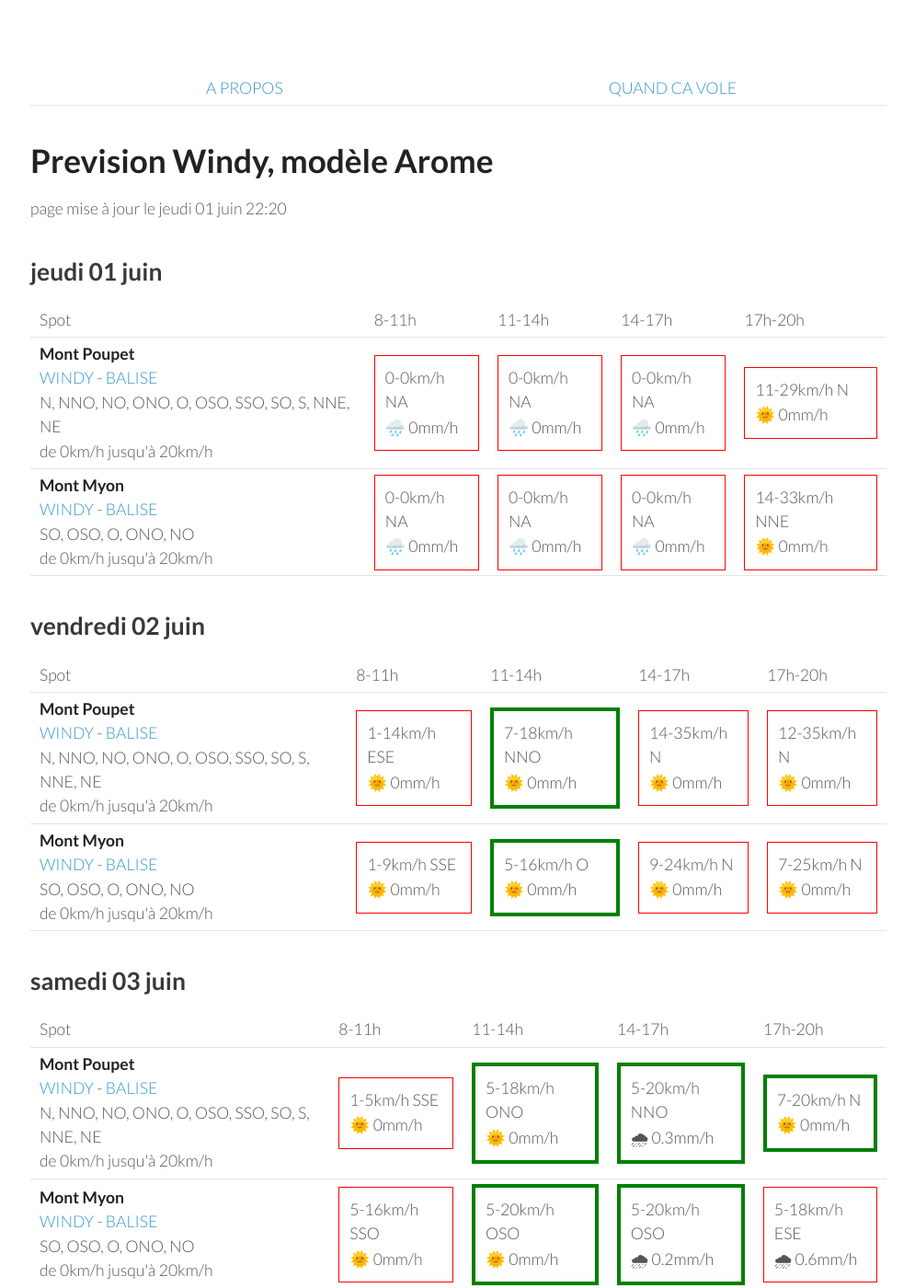
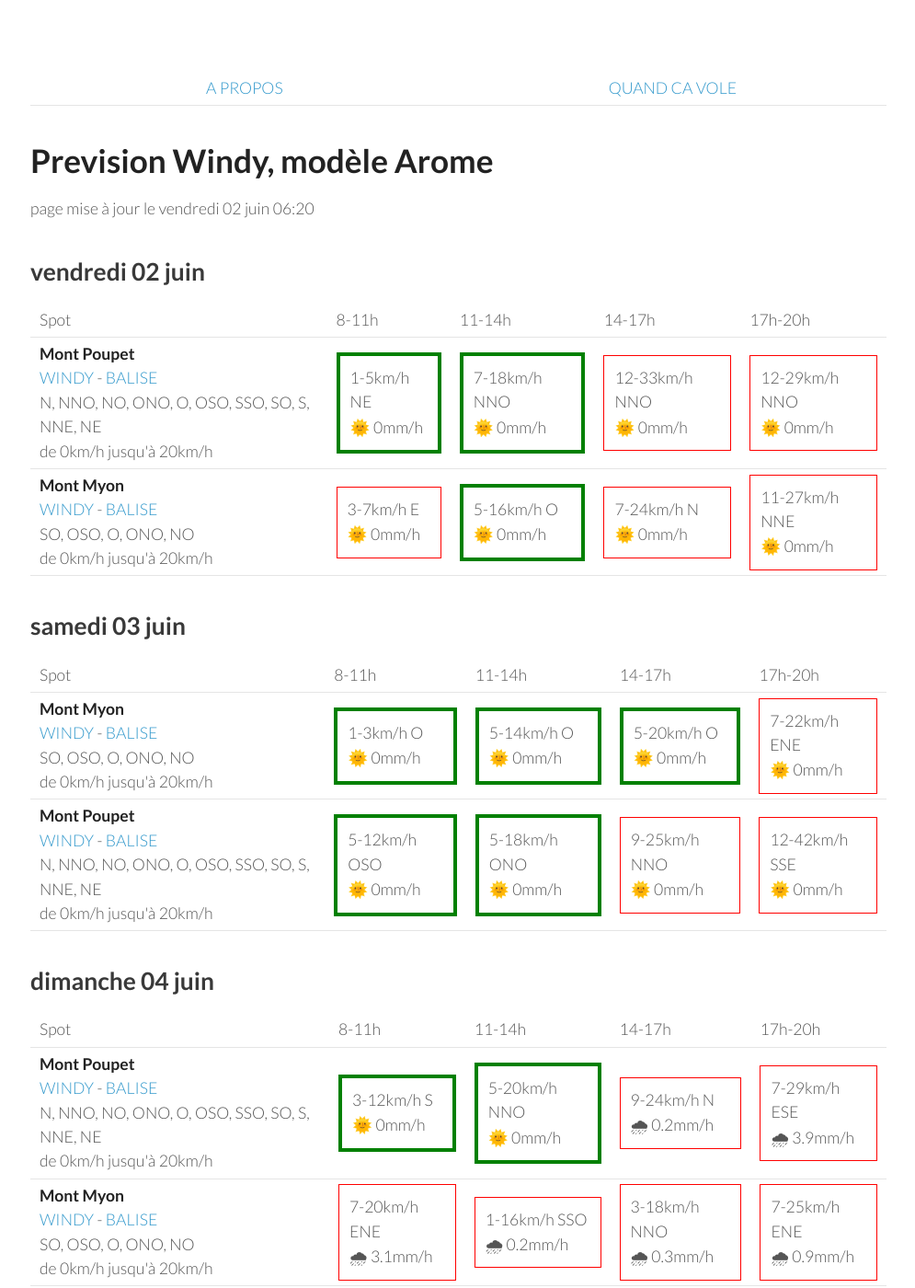
Before and after one commit to parapente-dans-le-nord/parapente-dans-le-nord.github.io, a Jekyll site: the page built from jura.markdown, in a window 1280 px wide and 1400 px high. Shown: the whole window at 92% size, without its empty margins (25-1020 px from the left). Built offline with Jekyll 4.4.1, drawn with Linux system fonts in a browser that asks for light colours; some of the changed text lies outside the part shown.

Commit message:
update index.markdown

```diff
--- a/jura.markdown
+++ b/jura.markdown
@@ -7,42 +7,8 @@ title:  "Tous les spots"
 {: .links}
 
 # Prevision Windy, modèle Arome
-page mise à jour le jeudi 01 juin 22:20
+page mise à jour le vendredi 02 juin 06:20
 
-## jeudi 01 juin
-
-{::nomarkdown}
-<table>
-  <tbody>
-    <tr>
-      <td>Spot</td>
-      <td>8-11h</td>
-      <td>11-14h</td>
-      <td>14-17h</td>
-      <td>17h-20h</td>
-    </tr>
-<tr>
-        <td><strong>Mont Poupet</strong><br><a href="https://windy.com/46.970/5.876?46.541,5.876,8">WINDY</a> - <span class=""><a href="http://www.balisemeteo.com/balise.php?idBalise=92">BALISE</a> </span><br> <span class="vent-favorable">N, NNO, NO, ONO, O, OSO, SSO, SO, S, NNE, NE</span><br><span class="force-vent">de 0km/h jusqu'à 20km/h</span> </td>
-
-            <td><div class="not-flyable"><p>0-0km/h NA</p><p>🌧️ 0mm/h</p></div></td>
-            <td><div class="not-flyable"><p>0-0km/h NA</p><p>🌧️ 0mm/h</p></div></td>
-            <td><div class="not-flyable"><p>0-0km/h NA</p><p>🌧️ 0mm/h</p></div></td>
-            <td><div class="not-flyable"><p>11-29km/h N</p><p>🌞 0mm/h</p></div></td>
-
-    </tr>
-<tr>
-        <td><strong>Mont Myon</strong><br><a href="https://windy.com/46.331/5.397?45.898,5.394,8,m:eWoagj8">WINDY</a> - <span class=""><a href="http://www.balisemeteo.com/balise.php?idBalise=70">BALISE</a> </span><br> <span class="vent-favorable">SO, OSO, O, ONO, NO</span><br><span class="force-vent">de 0km/h jusqu'à 20km/h</span> </td>
-
-            <td><div class="not-flyable"><p>0-0km/h NA</p><p>🌧️ 0mm/h</p></div></td>
-            <td><div class="not-flyable"><p>0-0km/h NA</p><p>🌧️ 0mm/h</p></div></td>
-            <td><div class="not-flyable"><p>0-0km/h NA</p><p>🌧️ 0mm/h</p></div></td>
-            <td><div class="not-flyable"><p>14-33km/h NNE</p><p>🌞 0mm/h</p></div></td>
-
-    </tr>
-
-</tbody>
-</table>
-{:/}
 ## vendredi 02 juin
 
 {::nomarkdown}
@@ -58,20 +24,20 @@ page mise à jour le jeudi 01 juin 22:20
 <tr>
         <td><strong>Mont Poupet</strong><br><a href="https://windy.com/46.970/5.876?46.541,5.876,8">WINDY</a> - <span class=""><a href="http://www.balisemeteo.com/balise.php?idBalise=92">BALISE</a> </span><br> <span class="vent-favorable">N, NNO, NO, ONO, O, OSO, SSO, SO, S, NNE, NE</span><br><span class="force-vent">de 0km/h jusqu'à 20km/h</span> </td>
 
-            <td><div class="not-flyable"><p>1-14km/h ESE</p><p>🌞 0mm/h</p></div></td>
+            <td><div class="flyable"><p>1-5km/h NE</p><p>🌞 0mm/h</p></div></td>
             <td><div class="flyable"><p>7-18km/h NNO</p><p>🌞 0mm/h</p></div></td>
-            <td><div class="not-flyable"><p>14-35km/h N</p><p>🌞 0mm/h</p></div></td>
-            <td><div class="not-flyable"><p>12-35km/h N</p><p>🌞 0mm/h</p></div></td>
+            <td><div class="not-flyable"><p>12-33km/h NNO</p><p>🌞 0mm/h</p></div></td>
+            <td><div class="not-flyable"><p>12-29km/h NNO</p><p>🌞 0mm/h</p></div></td>
 
 
     </tr>
 <tr>
         <td><strong>Mont Myon</strong><br><a href="https://windy.com/46.331/5.397?45.898,5.394,8,m:eWoagj8">WINDY</a> - <span class=""><a href="http://www.balisemeteo.com/balise.php?idBalise=70">BALISE</a> </span><br> <span class="vent-favorable">SO, OSO, O, ONO, NO</span><br><span class="force-vent">de 0km/h jusqu'à 20km/h</span> </td>
 
-            <td><div class="not-flyable"><p>1-9km/h SSE</p><p>🌞 0mm/h</p></div></td>
+            <td><div class="not-flyable"><p>3-7km/h E</p><p>🌞 0mm/h</p></div></td>
             <td><div class="flyable"><p>5-16km/h O</p><p>🌞 0mm/h</p></div></td>
-            <td><div class="not-flyable"><p>9-24km/h N</p><p>🌞 0mm/h</p></div></td>
-            <td><div class="not-flyable"><p>7-25km/h N</p><p>🌞 0mm/h</p></div></td>
+            <td><div class="not-flyable"><p>7-24km/h N</p><p>🌞 0mm/h</p></div></td>
+            <td><div class="not-flyable"><p>11-27km/h NNE</p><p>🌞 0mm/h</p></div></td>
 
 
     </tr>
@@ -92,22 +58,22 @@ page mise à jour le jeudi 01 juin 22:20
       <td>17h-20h</td>
     </tr>
 <tr>
-        <td><strong>Mont Poupet</strong><br><a href="https://windy.com/46.970/5.876?46.541,5.876,8">WINDY</a> - <span class=""><a href="http://www.balisemeteo.com/balise.php?idBalise=92">BALISE</a> </span><br> <span class="vent-favorable">N, NNO, NO, ONO, O, OSO, SSO, SO, S, NNE, NE</span><br><span class="force-vent">de 0km/h jusqu'à 20km/h</span> </td>
+        <td><strong>Mont Myon</strong><br><a href="https://windy.com/46.331/5.397?45.898,5.394,8,m:eWoagj8">WINDY</a> - <span class=""><a href="http://www.balisemeteo.com/balise.php?idBalise=70">BALISE</a> </span><br> <span class="vent-favorable">SO, OSO, O, ONO, NO</span><br><span class="force-vent">de 0km/h jusqu'à 20km/h</span> </td>
 
-            <td><div class="not-flyable"><p>1-5km/h SSE</p><p>🌞 0mm/h</p></div></td>
-            <td><div class="flyable"><p>5-18km/h ONO</p><p>🌞 0mm/h</p></div></td>
-            <td><div class="flyable"><p>5-20km/h NNO</p><p>🌧 0.3mm/h</p></div></td>
-            <td><div class="flyable"><p>7-20km/h N</p><p>🌞 0mm/h</p></div></td>
+            <td><div class="flyable"><p>1-3km/h O</p><p>🌞 0mm/h</p></div></td>
+            <td><div class="flyable"><p>5-14km/h O</p><p>🌞 0mm/h</p></div></td>
+            <td><div class="flyable"><p>5-20km/h O</p><p>🌞 0mm/h</p></div></td>
+            <td><div class="not-flyable"><p>7-22km/h ENE</p><p>🌞 0mm/h</p></div></td>
 
 
     </tr>
 <tr>
-        <td><strong>Mont Myon</strong><br><a href="https://windy.com/46.331/5.397?45.898,5.394,8,m:eWoagj8">WINDY</a> - <span class=""><a href="http://www.balisemeteo.com/balise.php?idBalise=70">BALISE</a> </span><br> <span class="vent-favorable">SO, OSO, O, ONO, NO</span><br><span class="force-vent">de 0km/h jusqu'à 20km/h</span> </td>
+        <td><strong>Mont Poupet</strong><br><a href="https://windy.com/46.970/5.876?46.541,5.876,8">WINDY</a> - <span class=""><a href="http://www.balisemeteo.com/balise.php?idBalise=92">BALISE</a> </span><br> <span class="vent-favorable">N, NNO, NO, ONO, O, OSO, SSO, SO, S, NNE, NE</span><br><span class="force-vent">de 0km/h jusqu'à 20km/h</span> </td>
 
-            <td><div class="not-flyable"><p>5-16km/h SSO</p><p>🌞 0mm/h</p></div></td>
-            <td><div class="flyable"><p>5-20km/h OSO</p><p>🌞 0mm/h</p></div></td>
-            <td><div class="flyable"><p>5-20km/h OSO</p><p>🌧 0.2mm/h</p></div></td>
-            <td><div class="not-flyable"><p>5-18km/h ESE</p><p>🌧 0.6mm/h</p></div></td>
+            <td><div class="flyable"><p>5-12km/h OSO</p><p>🌞 0mm/h</p></div></td>
+            <td><div class="flyable"><p>5-18km/h ONO</p><p>🌞 0mm/h</p></div></td>
+            <td><div class="not-flyable"><p>9-25km/h NNO</p><p>🌞 0mm/h</p></div></td>
+            <td><div class="not-flyable"><p>12-42km/h SSE</p><p>🌞 0mm/h</p></div></td>
 
 
     </tr>
@@ -130,20 +96,20 @@ page mise à jour le jeudi 01 juin 22:20
 <tr>
         <td><strong>Mont Poupet</strong><br><a href="https://windy.com/46.970/5.876?46.541,5.876,8">WINDY</a> - <span class=""><a href="http://www.balisemeteo.com/balise.php?idBalise=92">BALISE</a> </span><br> <span class="vent-favorable">N, NNO, NO, ONO, O, OSO, SSO, SO, S, NNE, NE</span><br><span class="force-vent">de 0km/h jusqu'à 20km/h</span> </td>
 
-            <td><div class="flyable"><p>5-20km/h S</p><p>🌞 0mm/h</p></div></td>
-            <td><div class="flyable"><p>5-20km/h N</p><p>🌞 0mm/h</p></div></td>
-            <td><div class="not-flyable"><p>3-24km/h NNO</p><p>🌧 1.5mm/h</p></div></td>
-            <td><div class="not-flyable"><p>9-31km/h SE</p><p>🌧 5mm/h</p></div></td>
+            <td><div class="flyable"><p>3-12km/h S</p><p>🌞 0mm/h</p></div></td>
+            <td><div class="flyable"><p>5-20km/h NNO</p><p>🌞 0mm/h</p></div></td>
+            <td><div class="not-flyable"><p>9-24km/h N</p><p>🌧 0.2mm/h</p></div></td>
+            <td><div class="not-flyable"><p>7-29km/h ESE</p><p>🌧 3.9mm/h</p></div></td>
 
 
     </tr>
 <tr>
         <td><strong>Mont Myon</strong><br><a href="https://windy.com/46.331/5.397?45.898,5.394,8,m:eWoagj8">WINDY</a> - <span class=""><a href="http://www.balisemeteo.com/balise.php?idBalise=70">BALISE</a> </span><br> <span class="vent-favorable">SO, OSO, O, ONO, NO</span><br><span class="force-vent">de 0km/h jusqu'à 20km/h</span> </td>
 
-            <td><div class="not-flyable"><p>5-14km/h E</p><p>🌞 0mm/h</p></div></td>
-            <td><div class="flyable"><p>3-14km/h SO</p><p>🌧 0.3mm/h</p></div></td>
-            <td><div class="not-flyable"><p>3-18km/h ENE</p><p>🌧 1.6mm/h</p></div></td>
-            <td><div class="not-flyable"><p>5-20km/h ENE</p><p>🌧 1.2mm/h</p></div></td>
+            <td><div class="not-flyable"><p>7-20km/h ENE</p><p>🌧 3.1mm/h</p></div></td>
+            <td><div class="not-flyable"><p>1-16km/h SSO</p><p>🌧 0.2mm/h</p></div></td>
+            <td><div class="not-flyable"><p>3-18km/h NNO</p><p>🌧 0.3mm/h</p></div></td>
+            <td><div class="not-flyable"><p>7-25km/h ENE</p><p>🌧 0.9mm/h</p></div></td>
 
 
     </tr>
@@ -164,22 +130,22 @@ page mise à jour le jeudi 01 juin 22:20
       <td>17h-20h</td>
     </tr>
 <tr>
-        <td><strong>Mont Myon</strong><br><a href="https://windy.com/46.331/5.397?45.898,5.394,8,m:eWoagj8">WINDY</a> - <span class=""><a href="http://www.balisemeteo.com/balise.php?idBalise=70">BALISE</a> </span><br> <span class="vent-favorable">SO, OSO, O, ONO, NO</span><br><span class="force-vent">de 0km/h jusqu'à 20km/h</span> </td>
+        <td><strong>Mont Poupet</strong><br><a href="https://windy.com/46.970/5.876?46.541,5.876,8">WINDY</a> - <span class=""><a href="http://www.balisemeteo.com/balise.php?idBalise=92">BALISE</a> </span><br> <span class="vent-favorable">N, NNO, NO, ONO, O, OSO, SSO, SO, S, NNE, NE</span><br><span class="force-vent">de 0km/h jusqu'à 20km/h</span> </td>
 
-            <td><div class="flyable"><p>1-11km/h O</p><p>🌞 0mm/h</p></div></td>
-            <td><div class="flyable"><p>1-20km/h NO</p><p>🌞 0mm/h</p></div></td>
-            <td><div class="not-flyable"><p>9-25km/h NNO</p><p>🌧 0.2mm/h</p></div></td>
-            <td><div class="not-flyable"><p>11-29km/h N</p><p>🌞 0mm/h</p></div></td>
+            <td><div class="not-flyable"><p>1-12km/h ESE</p><p>🌞 0mm/h</p></div></td>
+            <td><div class="flyable"><p>5-18km/h N</p><p>🌞 0mm/h</p></div></td>
+            <td><div class="not-flyable"><p>12-31km/h NNE</p><p>🌞 0mm/h</p></div></td>
+            <td><div class="not-flyable"><p>14-35km/h NE</p><p>🌞 0mm/h</p></div></td>
 
 
     </tr>
 <tr>
-        <td><strong>Mont Poupet</strong><br><a href="https://windy.com/46.970/5.876?46.541,5.876,8">WINDY</a> - <span class=""><a href="http://www.balisemeteo.com/balise.php?idBalise=92">BALISE</a> </span><br> <span class="vent-favorable">N, NNO, NO, ONO, O, OSO, SSO, SO, S, NNE, NE</span><br><span class="force-vent">de 0km/h jusqu'à 20km/h</span> </td>
+        <td><strong>Mont Myon</strong><br><a href="https://windy.com/46.331/5.397?45.898,5.394,8,m:eWoagj8">WINDY</a> - <span class=""><a href="http://www.balisemeteo.com/balise.php?idBalise=70">BALISE</a> </span><br> <span class="vent-favorable">SO, OSO, O, ONO, NO</span><br><span class="force-vent">de 0km/h jusqu'à 20km/h</span> </td>
 
-            <td><div class="not-flyable"><p>1-12km/h ESE</p><p>🌞 0mm/h</p></div></td>
-            <td><div class="not-flyable"><p>5-24km/h N</p><p>🌞 0mm/h</p></div></td>
-            <td><div class="not-flyable"><p>12-31km/h NNE</p><p>🌞 0mm/h</p></div></td>
-            <td><div class="not-flyable"><p>14-35km/h NE</p><p>🌞 0mm/h</p></div></td>
+            <td><div class="not-flyable"><p>1-11km/h S</p><p>🌞 0mm/h</p></div></td>
+            <td><div class="not-flyable"><p>3-22km/h ONO</p><p>🌞 0mm/h</p></div></td>
+            <td><div class="not-flyable"><p>9-25km/h NNO</p><p>🌧 0.2mm/h</p></div></td>
+            <td><div class="not-flyable"><p>11-29km/h N</p><p>🌞 0mm/h</p></div></td>
 
 
     </tr>
```
